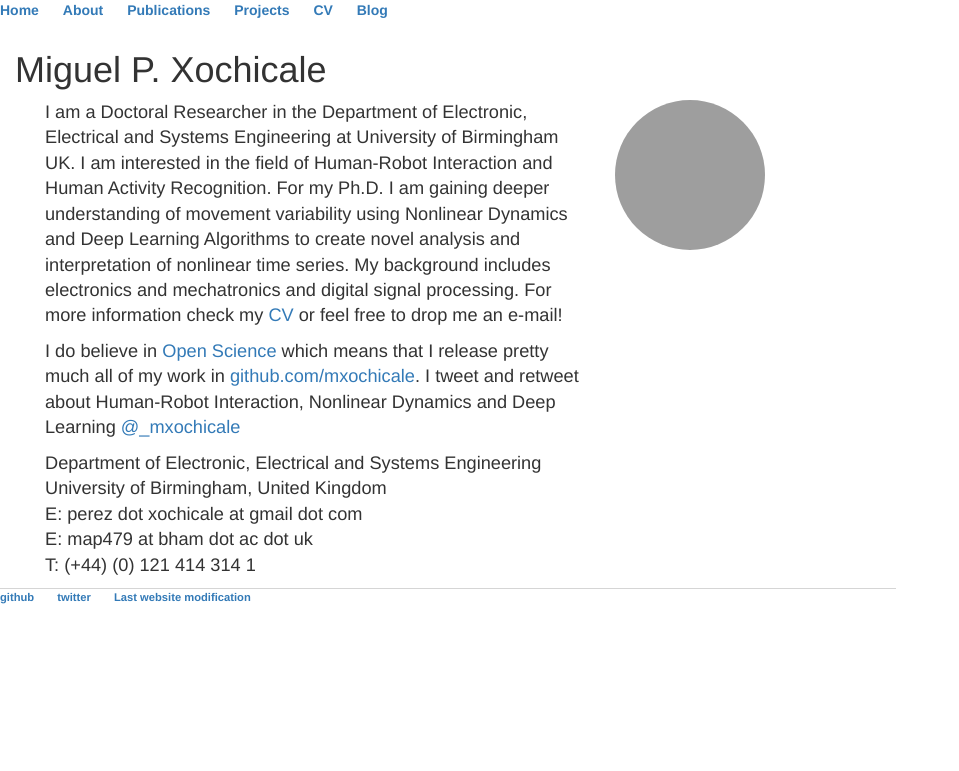
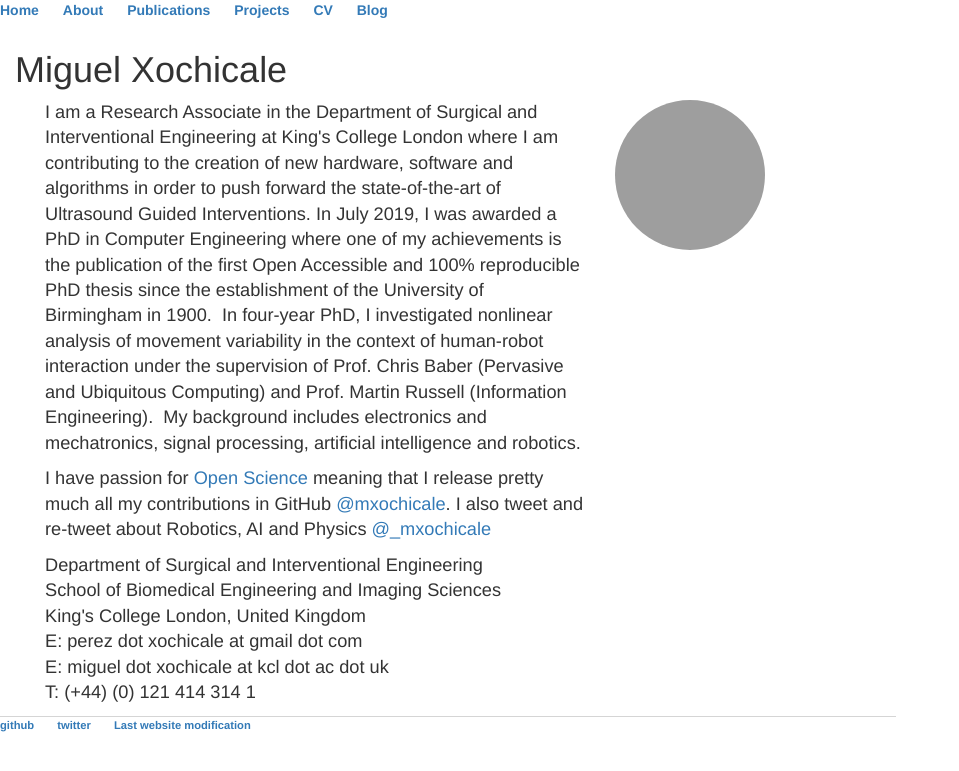
Before and after one commit to mxochicale/mxochicale.github.io, a Jekyll site: the page built from index.html, in a window 1280 px wide. Shown: the top 771 px of the page, without its empty margins (0-959 px from the left). Built offline with Jekyll 4.4.1, drawn with Linux system fonts in a browser that asks for light colours; grey boxes are pictures that could not be loaded.

```diff
--- a/index.html
+++ b/index.html
@@ -1,45 +1,50 @@
 ---
 layout: default
-title: Miguel P. Xochicale
+title: Miguel Xochicale
 ---
-	<h1>Miguel P. Xochicale</h1>
-
+	<h1>Miguel Xochicale</h1>
 
 <div class="container">
 	<div class="col-sm-6">
 		<p>
-				I am a Doctoral Researcher in the Department of Electronic, Electrical
-				and Systems Engineering at University of Birmingham UK.
-				I am interested in the field of Human-Robot Interaction and Human Activity Recognition.
-				For my Ph.D. I am gaining deeper understanding of movement variability
-				using Nonlinear Dynamics and Deep Learning Algorithms to create novel
-				analysis and interpretation of nonlinear time series.
-				My background includes electronics and mechatronics and
-				digital signal processing.
-				For more information check my <a href="https://github.com/mxochicale/cv/blob/master/latex-cv-document/cv.pdf"> CV </a>
-				or feel free to drop me an e-mail!
+		I am a Research Associate in the Department of Surgical and
+		Interventional Engineering at King's College London where I am contributing
+		to the creation of new hardware, software and algorithms
+		in order to push forward the state-of-the-art of Ultrasound Guided Interventions.
+
+		In July 2019, I was awarded a PhD in Computer Engineering where
+		one of my achievements is the publication of the first Open Accessible and
+		100% reproducible PhD thesis since the establishment of the University of Birmingham
+		in 1900.
+		In four-year PhD, I investigated nonlinear analysis of movement
+		variability in the context of human-robot interaction under
+		the supervision of
+		Prof. Chris Baber (Pervasive and Ubiquitous Computing) and
+		Prof. Martin Russell (Information Engineering).
+
+		My background includes electronics and mechatronics, signal processing,
+		artificial intelligence and robotics.
 		</p>
 
 		<p>
-					I do believe in <a href="https://en.wikipedia.org/wiki/Open_science"> Open Science </a>
-					which means that I release pretty much all of my work in <a href="https://github.com/mxochicale"> github.com/mxochicale</a>.
-					I tweet and retweet about Human-Robot Interaction, Nonlinear Dynamics and Deep Learning
-					<a href="https://twitter.com/_mxochicale"> @_mxochicale </a>
+		I have passion for <a href="https://en.wikipedia.org/wiki/Open_science"> Open Science </a>
+		meaning that I release pretty much all my contributions in GitHub
+		<a href="https://github.com/mxochicale"> @mxochicale</a>.
+		I also tweet and re-tweet about Robotics, AI and Physics <a href="https://twitter.com/_mxochicale"> @_mxochicale </a>
 		</p>
 
 	      	<h5>
 	        <p>
-	        Department of Electronic, Electrical and Systems Engineering<br>
-	        University of Birmingham, United Kingdom<br>
+	        Department of Surgical and Interventional Engineering<br>
+		School of Biomedical Engineering and Imaging Sciences <br>
+	        King's College London, United Kingdom<br>
 		E: perez dot xochicale at gmail dot com<br>
-					E: map479 at bham dot ac dot uk<br>
+		E: miguel dot xochicale at kcl dot ac dot uk<br>
 		T: (+44) (0) 121 414 314 1<br>
 	        </p>
 	    	</h5>
 
-
 		</div>
-
 		<div class="col-sm-3">
 		<img src="/assets/images/avatar/mapx_april2016.jpg" class="img-circle" alt="Miguel P. Xochicale"  width="150" height="150">
 		</div>
```
Also changed, not shown: TODO.md (deleted, +0 -21 lines), README.md. Lines whose indentation alone changed are shown as unchanged.
